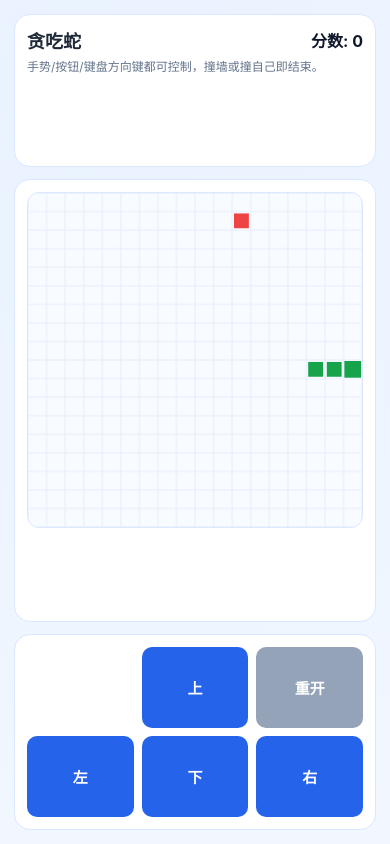
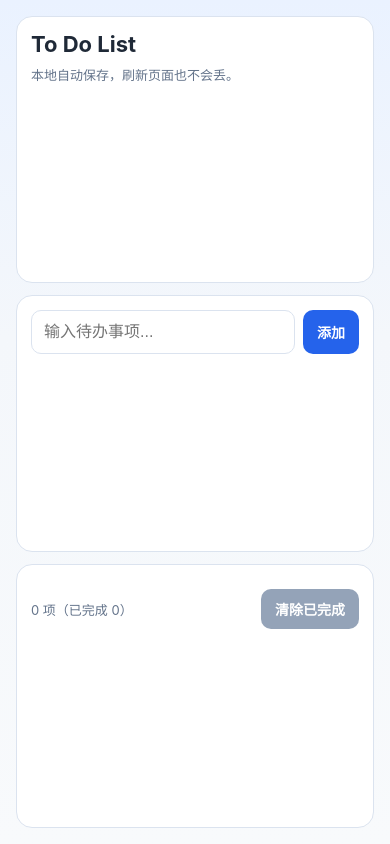
Before and after one commit to seth3838/ecClaw, a plain HTML site: page docs/index.html in a window 390 px wide. Drawn offline with Linux system fonts and the light colour scheme.

Commit message:
feat: replace snake page with mobile todo list

```diff
--- a/docs/index.html
+++ b/docs/index.html
@@ -3,261 +3,175 @@
 <head>
   <meta charset="UTF-8" />
   <meta name="viewport" content="width=device-width, initial-scale=1.0, viewport-fit=cover" />
-  <title>Snake Game</title>
+  <title>To Do List</title>
   <style>
     :root {
-      --bg: #f2f7ff;
+      --bg: #f4f7fb;
       --card: #ffffff;
-      --line: #dbe7ff;
+      --line: #dbe3ef;
       --text: #1f2937;
       --muted: #64748b;
-      --snake: #16a34a;
-      --food: #ef4444;
-      --btn: #2563eb;
+      --brand: #2563eb;
+      --ok: #16a34a;
+      --danger: #ef4444;
     }
-
     * { box-sizing: border-box; }
-
     body {
       margin: 0;
-      background: radial-gradient(circle at 20% 10%, #e9f2ff, var(--bg));
+      background: linear-gradient(180deg, #eaf2ff 0%, var(--bg) 40%, #f8fafc 100%);
       font-family: -apple-system, BlinkMacSystemFont, "Segoe UI", "PingFang SC", "Hiragino Sans GB", "Microsoft YaHei", sans-serif;
       color: var(--text);
       min-height: 100dvh;
       display: flex;
       justify-content: center;
-      padding: 14px;
+      padding: 16px;
     }
-
-    .app {
-      width: 100%;
-      max-width: 430px;
-      display: grid;
-      gap: 12px;
-    }
-
-    .panel {
+    .app { width: 100%; max-width: 460px; display: grid; gap: 12px; }
+    .card {
       background: var(--card);
       border: 1px solid var(--line);
       border-radius: 16px;
-      padding: 12px;
+      padding: 14px;
     }
-
-    .top {
-      display: flex;
-      justify-content: space-between;
-      align-items: center;
-      gap: 8px;
+    h1 { margin: 0 0 8px; font-size: 22px; }
+    .meta { color: var(--muted); font-size: 13px; }
+    .input-row { display: grid; grid-template-columns: 1fr auto; gap: 8px; }
+    input {
+      width: 100%; border: 1px solid var(--line); border-radius: 10px;
+      padding: 12px; font-size: 16px; outline: none;
     }
-
-    .title { font-size: 18px; font-weight: 700; }
-    .score { font-weight: 700; color: #0f172a; }
-    .hint { margin-top: 4px; font-size: 12px; color: var(--muted); }
-
-    canvas {
-      width: 100%;
-      aspect-ratio: 1 / 1;
-      display: block;
-      border-radius: 12px;
-      background: #f8fbff;
-      border: 1px solid var(--line);
+    input:focus { border-color: var(--brand); }
+    button {
+      border: 0; border-radius: 10px; padding: 10px 14px;
+      background: var(--brand); color: #fff; font-weight: 600; font-size: 14px;
     }
-
-    .actions {
-      display: grid;
-      grid-template-columns: repeat(3, 1fr);
-      gap: 8px;
-      user-select: none;
+    ul { list-style: none; margin: 0; padding: 0; display: grid; gap: 8px; }
+    li {
+      display: grid; grid-template-columns: auto 1fr auto; gap: 10px; align-items: center;
+      border: 1px solid var(--line); border-radius: 10px; padding: 10px;
     }
-
-    button {
-      border: 0;
-      border-radius: 10px;
-      padding: 10px;
-      font-size: 15px;
-      font-weight: 600;
-      background: var(--btn);
-      color: #fff;
+    .done-text { text-decoration: line-through; color: #94a3b8; }
+    .check {
+      width: 22px; height: 22px; border-radius: 50%; border: 2px solid var(--brand);
+      display: grid; place-items: center; cursor: pointer; font-size: 12px;
+      color: white; background: white;
     }
-
-    .ghost {
-      background: #94a3b8;
-    }
-
-    .empty { visibility: hidden; }
+    .check.done { background: var(--ok); border-color: var(--ok); }
+    .del { background: var(--danger); padding: 8px 10px; font-size: 12px; }
+    .footer { display: flex; justify-content: space-between; align-items: center; color: var(--muted); font-size: 13px; }
+    .ghost { background: #94a3b8; }
   </style>
 </head>
 <body>
   <main class="app">
-    <section class="panel">
-      <div class="top">
-        <div class="title">贪吃蛇</div>
-        <div class="score">分数: <span id="score">0</span></div>
-      </div>
-      <div class="hint">手势/按钮/键盘方向键都可控制，撞墙或撞自己即结束。</div>
+    <section class="card">
+      <h1>To Do List</h1>
+      <div class="meta">本地自动保存，刷新页面也不会丢。</div>
     </section>
 
-    <section class="panel">
-      <canvas id="game" width="360" height="360" aria-label="snake game"></canvas>
+    <section class="card">
+      <div class="input-row">
+        <input id="todoInput" type="text" placeholder="输入待办事项..." maxlength="120" />
+        <button id="addBtn">添加</button>
+      </div>
     </section>
 
-    <section class="panel actions">
-      <button class="empty" aria-hidden="true">.</button>
-      <button data-dir="up">上</button>
-      <button class="ghost" id="restart">重开</button>
-      <button data-dir="left">左</button>
-      <button data-dir="down">下</button>
-      <button data-dir="right">右</button>
+    <section class="card">
+      <ul id="list"></ul>
+      <div class="footer" style="margin-top: 10px;">
+        <span id="count">0 项</span>
+        <button id="clearDone" class="ghost">清除已完成</button>
+      </div>
     </section>
   </main>
 
   <script>
-    const canvas = document.getElementById('game');
-    const ctx = canvas.getContext('2d');
-    const scoreEl = document.getElementById('score');
-    const restartBtn = document.getElementById('restart');
-    const dirBtns = document.querySelectorAll('[data-dir]');
+    const KEY = 'ecclaw_todos_v1';
+    const input = document.getElementById('todoInput');
+    const addBtn = document.getElementById('addBtn');
+    const list = document.getElementById('list');
+    const count = document.getElementById('count');
+    const clearDone = document.getElementById('clearDone');
 
-    const gridSize = 18;
-    const tile = canvas.width / gridSize;
+    let todos = [];
 
-    let snake, direction, nextDirection, food, score, timer, speed;
-
-    function randPos() {
-      return {
-        x: Math.floor(Math.random() * gridSize),
-        y: Math.floor(Math.random() * gridSize),
-      };
+    function save() {
+      localStorage.setItem(KEY, JSON.stringify(todos));
     }
 
-    function reset() {
-      snake = [{ x: 9, y: 9 }, { x: 8, y: 9 }, { x: 7, y: 9 }];
-      direction = 'right';
-      nextDirection = 'right';
-      score = 0;
-      speed = 150;
-      scoreEl.textContent = score;
-      spawnFood();
-      restartLoop();
-      draw();
-    }
-
-    function spawnFood() {
-      let p;
-      do {
-        p = randPos();
-      } while (snake.some(s => s.x === p.x && s.y === p.y));
-      food = p;
-    }
-
-    function setDirection(dir) {
-      const opposite = {
-        up: 'down',
-        down: 'up',
-        left: 'right',
-        right: 'left',
-      };
-      if (dir !== opposite[direction]) nextDirection = dir;
-    }
-
-    function step() {
-      direction = nextDirection;
-      const head = { ...snake[0] };
-      if (direction === 'up') head.y -= 1;
-      if (direction === 'down') head.y += 1;
-      if (direction === 'left') head.x -= 1;
-      if (direction === 'right') head.x += 1;
-
-      const hitWall = head.x < 0 || head.y < 0 || head.x >= gridSize || head.y >= gridSize;
-      const hitSelf = snake.some(s => s.x === head.x && s.y === head.y);
-      if (hitWall || hitSelf) {
-        clearInterval(timer);
-        alert(`游戏结束，得分 ${score}`);
-        return;
-      }
-
-      snake.unshift(head);
-      if (head.x === food.x && head.y === food.y) {
-        score += 1;
-        scoreEl.textContent = score;
-        spawnFood();
-        if (speed > 80 && score % 3 === 0) {
-          speed -= 8;
-          restartLoop();
-        }
-      } else {
-        snake.pop();
-      }
-      draw();
-    }
-
-    function restartLoop() {
-      clearInterval(timer);
-      timer = setInterval(step, speed);
-    }
-
-    function drawGrid() {
-      ctx.strokeStyle = '#e5ecfb';
-      ctx.lineWidth = 1;
-      for (let i = 0; i <= gridSize; i++) {
-        ctx.beginPath();
-        ctx.moveTo(i * tile, 0);
-        ctx.lineTo(i * tile, canvas.height);
-        ctx.stroke();
-        ctx.beginPath();
-        ctx.moveTo(0, i * tile);
-        ctx.lineTo(canvas.width, i * tile);
-        ctx.stroke();
+    function load() {
+      try {
+        todos = JSON.parse(localStorage.getItem(KEY) || '[]');
+        if (!Array.isArray(todos)) todos = [];
+      } catch {
+        todos = [];
       }
     }
 
-    function draw() {
-      ctx.clearRect(0, 0, canvas.width, canvas.height);
-      drawGrid();
-
-      ctx.fillStyle = getComputedStyle(document.documentElement).getPropertyValue('--food').trim();
-      ctx.fillRect(food.x * tile + 2, food.y * tile + 2, tile - 4, tile - 4);
-
-      ctx.fillStyle = getComputedStyle(document.documentElement).getPropertyValue('--snake').trim();
-      snake.forEach((s, i) => {
-        const pad = i === 0 ? 1 : 2;
-        ctx.fillRect(s.x * tile + pad, s.y * tile + pad, tile - pad * 2, tile - pad * 2);
-      });
+    function addTodo(text) {
+      const value = text.trim();
+      if (!value) return;
+      todos.unshift({ id: Date.now(), text: value, done: false });
+      save();
+      render();
+      input.value = '';
+      input.focus();
     }
 
-    window.addEventListener('keydown', (e) => {
-      const keyMap = {
-        ArrowUp: 'up', ArrowDown: 'down', ArrowLeft: 'left', ArrowRight: 'right',
-      };
-      if (keyMap[e.key]) {
-        e.preventDefault();
-        setDirection(keyMap[e.key]);
-      }
-    }, { passive: false });
+    function toggleTodo(id) {
+      todos = todos.map(t => t.id === id ? { ...t, done: !t.done } : t);
+      save();
+      render();
+    }
 
-    let touchStartX = 0;
-    let touchStartY = 0;
-    canvas.addEventListener('touchstart', (e) => {
-      const t = e.changedTouches[0];
-      touchStartX = t.clientX;
-      touchStartY = t.clientY;
-    }, { passive: true });
+    function deleteTodo(id) {
+      todos = todos.filter(t => t.id !== id);
+      save();
+      render();
+    }
 
-    canvas.addEventListener('touchend', (e) => {
-      const t = e.changedTouches[0];
-      const dx = t.clientX - touchStartX;
-      const dy = t.clientY - touchStartY;
-      if (Math.abs(dx) > Math.abs(dy)) {
-        setDirection(dx > 10 ? 'right' : 'left');
-      } else {
-        setDirection(dy > 10 ? 'down' : 'up');
-      }
-    }, { passive: true });
+    function render() {
+      list.innerHTML = '';
+      todos.forEach(todo => {
+        const li = document.createElement('li');
 
-    dirBtns.forEach(btn => btn.addEventListener('click', () => setDirection(btn.dataset.dir)));
-    restartBtn.addEventListener('click', reset);
+        const check = document.createElement('button');
+        check.className = 'check' + (todo.done ? ' done' : '');
+        check.textContent = todo.done ? '✓' : '';
+        check.addEventListener('click', () => toggleTodo(todo.id));
 
-    reset();
+        const text = document.createElement('div');
+        text.textContent = todo.text;
+        if (todo.done) text.className = 'done-text';
+
+        const del = document.createElement('button');
+        del.className = 'del';
+        del.textContent = '删除';
+        del.addEventListener('click', () => deleteTodo(todo.id));
+
+        li.appendChild(check);
+        li.appendChild(text);
+        li.appendChild(del);
+        list.appendChild(li);
+      });
+
+      const doneCount = todos.filter(t => t.done).length;
+      count.textContent = `${todos.length} 项（已完成 ${doneCount}）`;
+    }
+
+    addBtn.addEventListener('click', () => addTodo(input.value));
+    input.addEventListener('keydown', (e) => {
+      if (e.key === 'Enter') addTodo(input.value);
+    });
+
+    clearDone.addEventListener('click', () => {
+      todos = todos.filter(t => !t.done);
+      save();
+      render();
+    });
+
+    load();
+    render();
   </script>
 </body>
 </html>
```
Also changed, not shown: index.html (+121 -207 lines).
